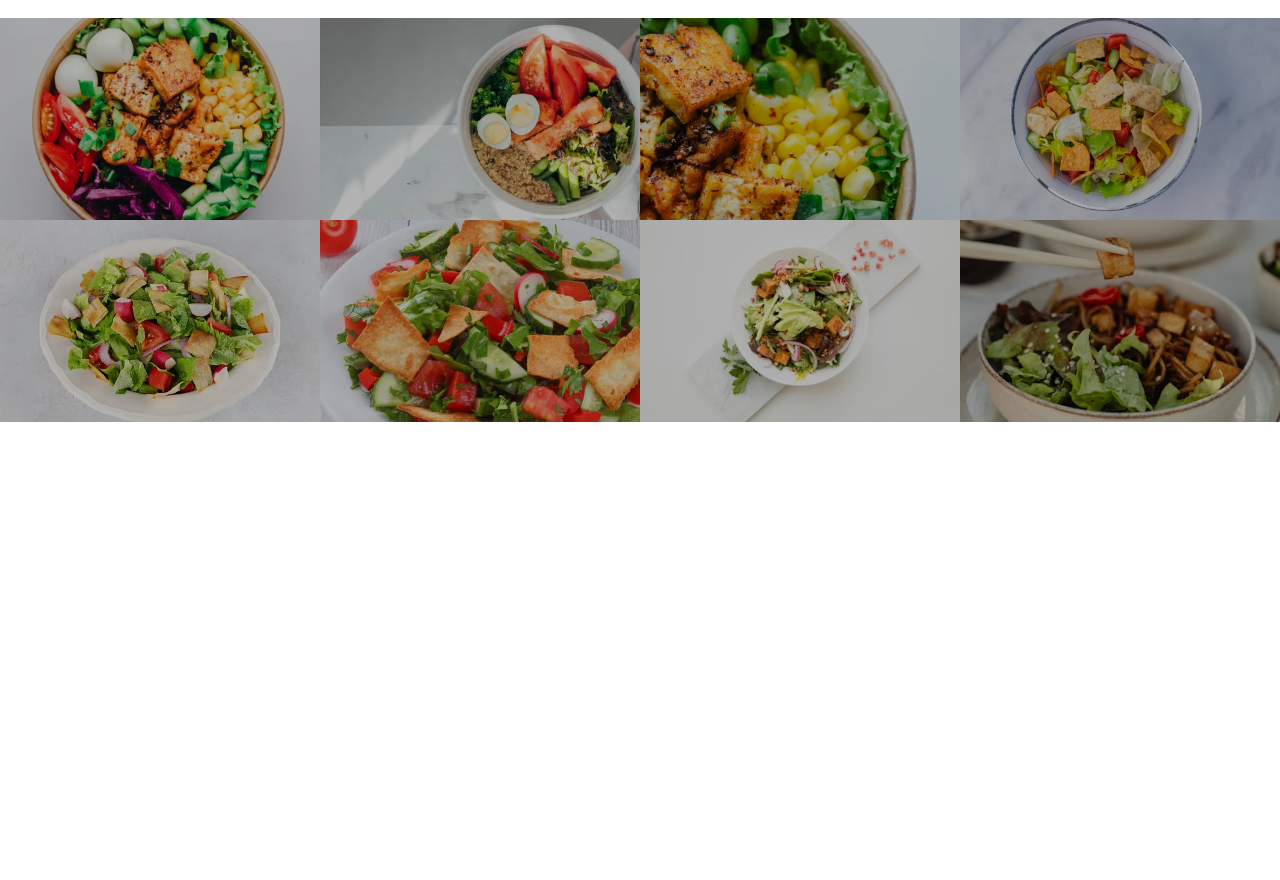
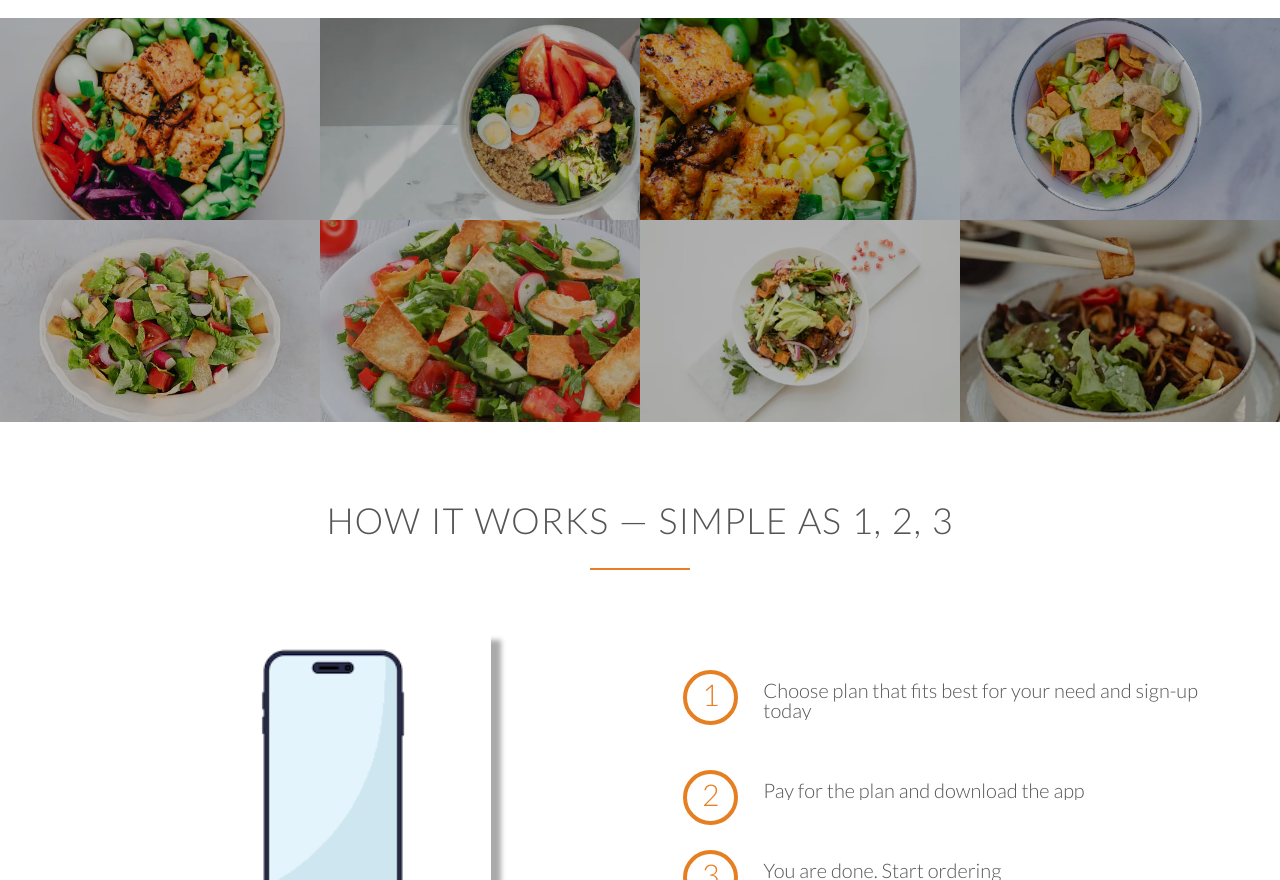
Before and after one commit to bhaaavvvya/Food-Project, a plain HTML site: page index.html in a window 1280 px wide. Shown: the part 1367-2247 px from the top of the page. Before the commit the page ends 1789 px from the top, so only its background shows below. Drawn offline with nearby package versions, Linux system fonts and the light colour scheme.

Commit message:
Added How it Works section

```diff
--- a/index.html
+++ b/index.html
@@ -61,7 +61,7 @@
         </div>
     </section>
     <section class="section-meals">
-        <ul class="meals-showcase">
+        <ul class="meals-showcase clearfix">
             <li>
                 <!-- Concatenates img along with description -->
                 <figure class="meal-photo">
@@ -84,7 +84,7 @@
                 </figure>
             </li>
         </ul>
-        <ul class="meals-showcase">
+        <ul class="meals-showcase clearfix">
             <li>
                 <figure class="meal-photo">
                     <img src="resources/img/food5.webp" alt="food-img">
@@ -107,6 +107,33 @@
             </li>
         </ul>
     </section>
+    <section class="section-steps">
+        <div class="row">
+            <h2>How it works &mdash; Simple as 1, 2, 3</h2>
+
+        </div>
+        <div class="row">
+            <div class="col span_1_of_2 steps-box">
+                <img src="resources/img/phone.png" alt="phone-image" class="app-screen">
+            </div>
+            <div class="col span_1_of_2 steps-box">
+                <div class="work-steps">
+                    <div>1</div>
+                    <p>Choose plan that fits best for your need and sign-up today</p>
+                </div>
+                <div class="work-steps">
+                    <div>2</div>
+                    <p>Pay for the plan and download the app</p>
+                </div>
+                <div class="work-steps">
+                    <div>3</div>
+                    <p>You are done. Start ordering</p>
+                </div>
+                <a href="#" class="btn-app"><img src="resources/img/app-store.png" alt="app-store"></a>
+                <a href="#" class="btn-app"><img src="resources/img/play-store.png" alt="play-store"></a>
+            </div>
+        </div>
+    </section>
 
     <script type="module" src="https://unpkg.com/ionicons@7.1.0/dist/ionicons/ionicons.esm.js"></script>
     <script nomodule src="https://unpkg.com/ionicons@7.1.0/dist/ionicons/ionicons.js"></script>
--- a/resources/css/style.css
+++ b/resources/css/style.css
@@ -2,8 +2,6 @@
     margin: 0px;
     padding: 0px;
     box-sizing: border-box;
-    /* used to define width and height of element */
-    /* forces the browser to include an element's padding and border within its total specified width and height */
 }
 
 html{
@@ -13,17 +11,9 @@ html{
     font-weight: 300;
     font-size: 20px;
     text-rendering: optimizeLegibility;
-    /* provides info to rendering engine about what to optimize for when rendering text. The browser makes trade-offs among speed, legibility and geometric precision */
 }
 
-/* Add normalize.css file in vendors/css */
-
-/* Responsive Grid System */
-/* The website automatically adjusts the size of elements on being resized; all neat, clean and well spaced out */
-/* Website can be divided upto max 12 columns */
-
-.row
-{
+.row{
     max-width: 1140px;
     margin: 0 auto;
 }
@@ -100,7 +90,7 @@ h1{
     float: left;
     margin-top: 20px;
     background-color: white;
-    border-radius:55%;
+    border-radius: 55%;
 }
 
 .main-nav{
@@ -122,11 +112,11 @@ h1{
     font-size: 90%;
     border-bottom: 2px solid transparent;
     padding: 8px 0px;
-    transition: border-botton 0.2s;
+    transition: border-bottom 0.2s;
 }
 
 .main-nav li a:hover,
-.main-nav li a:visited{
+.main-nav li a:active{
     border-bottom: 2px solid #e67e22;
 }
 
@@ -215,6 +205,16 @@ h3{
     opacity: 1;
 }
 
+/* Always clear float after using float */
+.clearfix {zoom:1}
+.clearfix::after{
+    content: '.';
+    clear: both;
+    display: block;
+    height: 0;
+    visibility: hidden;
+}
+
 .section-meals{
     padding: 0;
 }
@@ -222,3 +222,55 @@ h3{
 .section-features .long-copy{
     margin-bottom: 30px;
 }
+
+/* STEPS - let grid.css handle float and width */
+.steps-box:first-child{
+    padding-right: 3%;
+    margin-top: 30px;
+    text-align: center;
+}
+
+.steps-box:last-child{
+    padding-left: 3%;
+    margin-top: 70px;
+}
+
+.app-screen{
+    width: 60%;
+    box-shadow: 10px 10px 5px #aaaaaa;
+}
+
+.work-steps{
+    margin-bottom: 50px;
+}
+
+.work-steps div{
+    color: #e67e22;
+    border: 4px solid #e67e22;
+    display: inline-block;
+    border-radius: 50%;
+    height: 55px;
+    width: 55px;
+    text-align: center;
+    padding: 5px;
+    float: left;
+    font-size: 150%;
+    margin-right: 25px;
+    margin-right: 25px;
+}
+
+.work-steps p{
+    padding-top: 10px;
+    overflow: hidden;
+}
+
+.work-steps:last-of-type{
+    margin-bottom: 80px;
+}
+
+.btn-app img{
+    height: 50px;
+    width: auto;
+    margin-right: 10px;
+    border-radius: 10%;
+}
```
Also changed, not shown: resources/img/app-store.png (added), resources/img/phone.png (added), resources/img/play-store.png (added).
